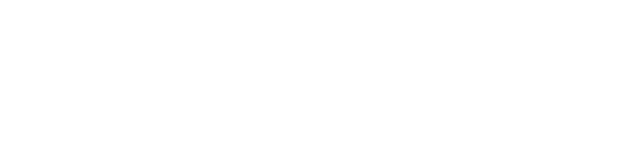
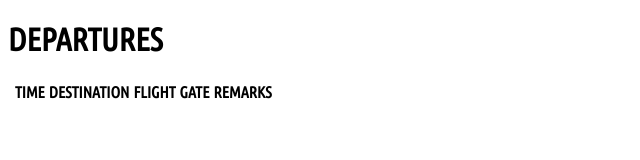
Before and after one commit to burhanjawed/flight-widget, a plain HTML site: page index.html in a window 1280 px wide. Shown: the whole page, without its empty margins (0-640 px from the left). Drawn offline with Linux system fonts and the light colour scheme.

Commit message:
created table and added font family

```diff
--- a/index.html
+++ b/index.html
@@ -8,6 +8,24 @@
     <title>Flight Widget</title>
   </head>
   <body>
+    <!-- Departures Table -->
+    <div class="departures">
+      <h1>DEPARTURES</h1>
+      <table>
+        <thead>
+          <tr>
+            <th></th>
+            <th id="time">TIME</th>
+            <th id="destination">DESTINATION</th>
+            <th id="flight">FLIGHT</th>
+            <th id="gate">GATE</th>
+            <th id="remarks">REMARKS</th>
+          </tr>
+        </thead>
+        <tbody class="table-body"></tbody>
+      </table>
+    </div>
+
     <script src="app.js"></script>
   </body>
 </html>
--- a/style.css
+++ b/style.css
@@ -0,0 +1,5 @@
+@import url('https://fonts.googleapis.com/css2?family=Ubuntu+Condensed&display=swap'); /* Ubuntu Condensed Font */
+
+* {
+  font-family: 'Ubuntu Condensed', sans-serif;
+}
```
Also changed, not shown: 1 other file.
